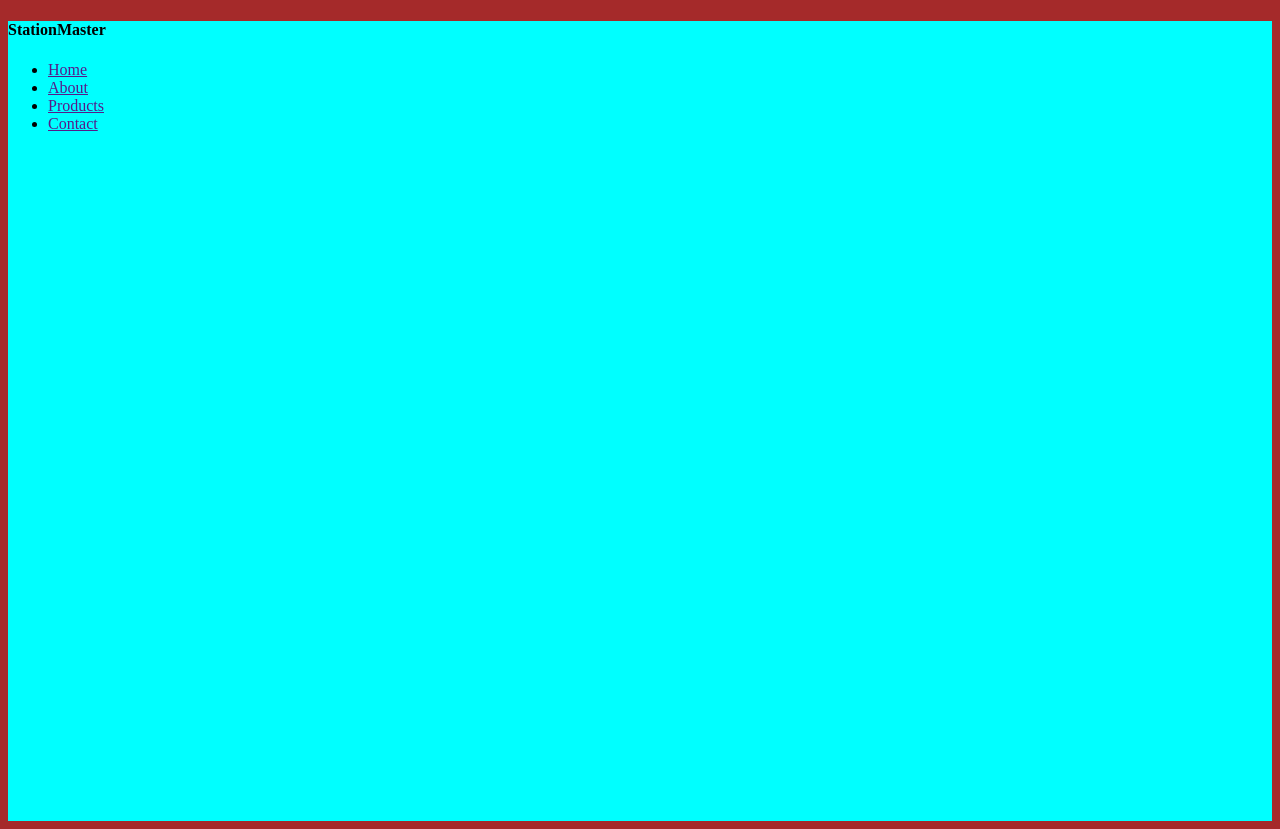
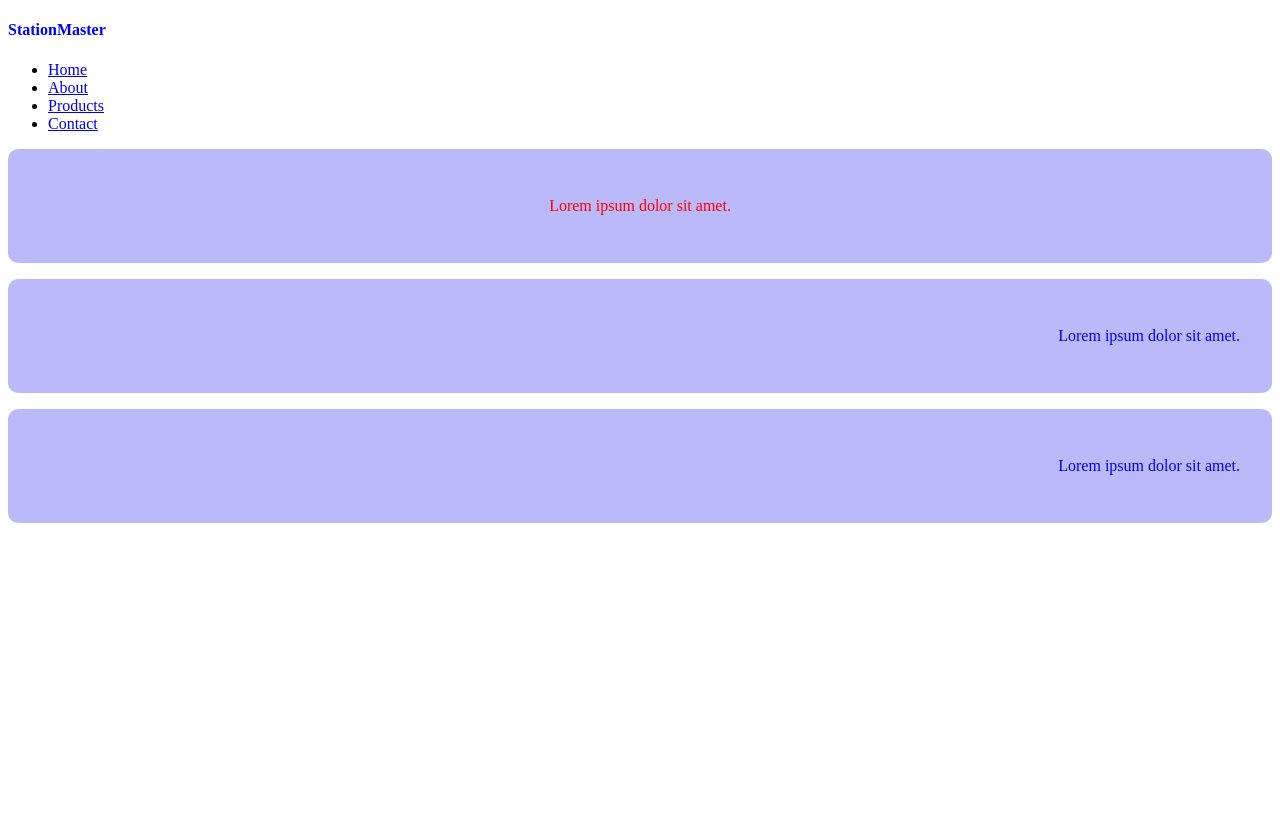
Before and after one commit to Sesughter01/vthQ123, a plain HTML site: page index.html in a window 1280 px wide. Drawn offline with Linux system fonts and the light colour scheme.

Commit message:
used simple selectors of class, id and element

```diff
--- a/index.css
+++ b/index.css
@@ -1 +1,18 @@
 /*  CSS STYLE COMMENTS HERE  */
+/* Using element selector below */
+p {
+    color: blue;
+    text-align: end;
+  }
+  /* Using id selector below */
+#para1 {
+    color: red;
+    text-align: center;
+  }
+  /* Using class selector below */
+.section {
+    background-color: rgb(186, 186, 251);
+    padding: 2em;
+    border-radius: 10px;
+    margin-block: 1rem;
+  }
--- a/index.html
+++ b/index.html
@@ -6,7 +6,7 @@
     <meta http-equiv="X-UA-Compatible" content="IE=edge">
     <meta name="viewport" content="width=device-width, initial-scale=1.0">
     <title>fuel Station Online | Home</title>
-
+    <link rel="stylesheet" href="index.css">
     <!-- Internal Styles -->
     <style>
         /* Basic css syntax
@@ -15,10 +15,10 @@
            }
         */
         body{
-            background-color: brown;
+            /* background-color: brown;         */
         }
         main{
-            background-color: aqua;
+            /* background-color: aqua; */
         }
 
 
@@ -33,16 +33,26 @@
     <main style=" height: 100vh; ">
          <header>
               <!-- Logo below -->
-              <h4>StationMaster</h4>
+              <h4 style="color:blue">StationMaster</h4>
               <nav>
-                 <ul>
-                    <li><a href="">Home</a></li>
-                    <li><a href="">About</a></li>
-                    <li><a href="">Products</a></li>
-                    <li><a href="">Contact</a></li>
+                 <ul >
+                    <li><a href="#">Home</a></li>
+                    <li><a href="#">About</a></li>
+                    <li><a href="#">Products</a></li>
+                    <li><a href="#">Contact</a></li>
                  </ul>
               </nav>
          </header>
+         <section class="section" id="section_one">
+
+            <p id="para1">Lorem ipsum dolor sit amet.</p>
+         </section>
+         <section class="section" id="section_two">
+            <p id="para2">Lorem ipsum dolor sit amet.</p>
+         </section>
+         <section class="section" id="section_three">
+            <p id="para3">Lorem ipsum dolor sit amet.</p>
+         </section>
     </main>
 
 </body>
```
